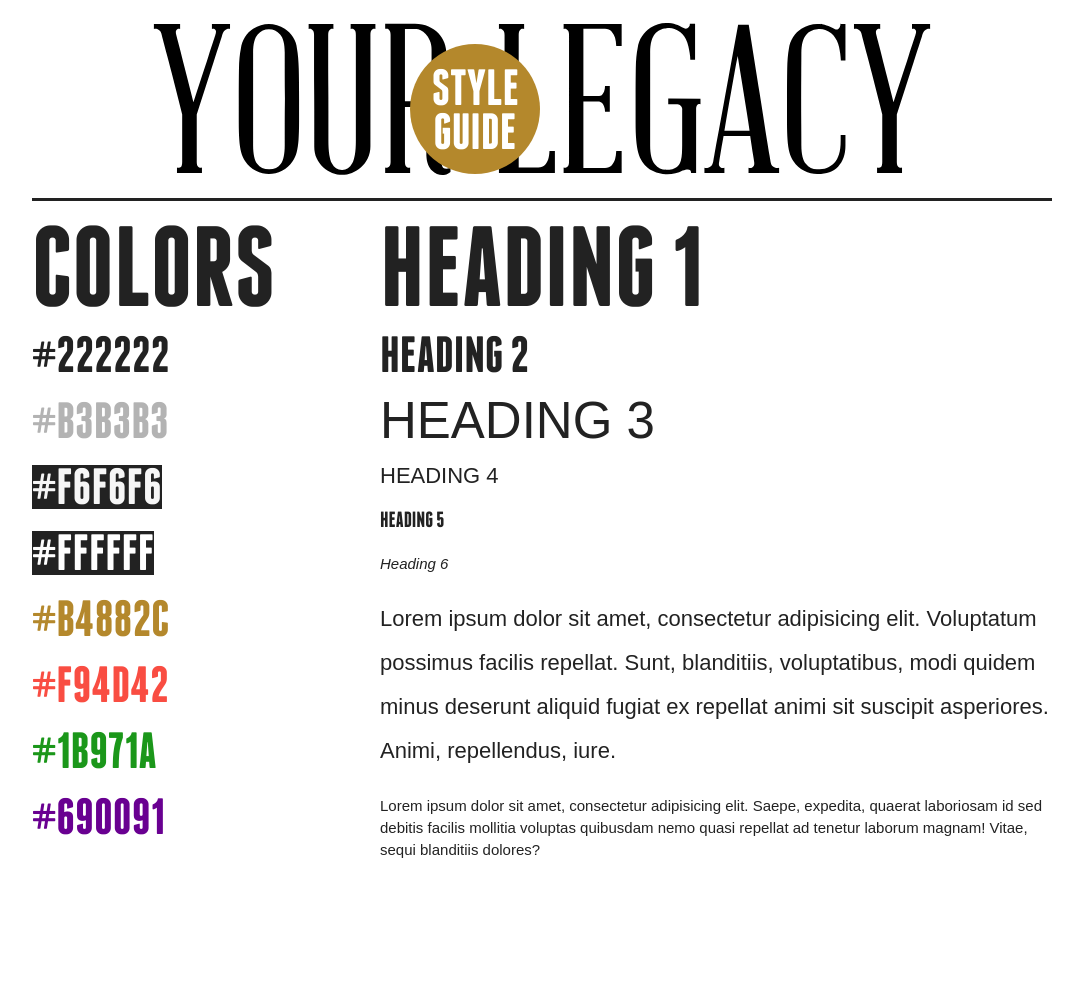
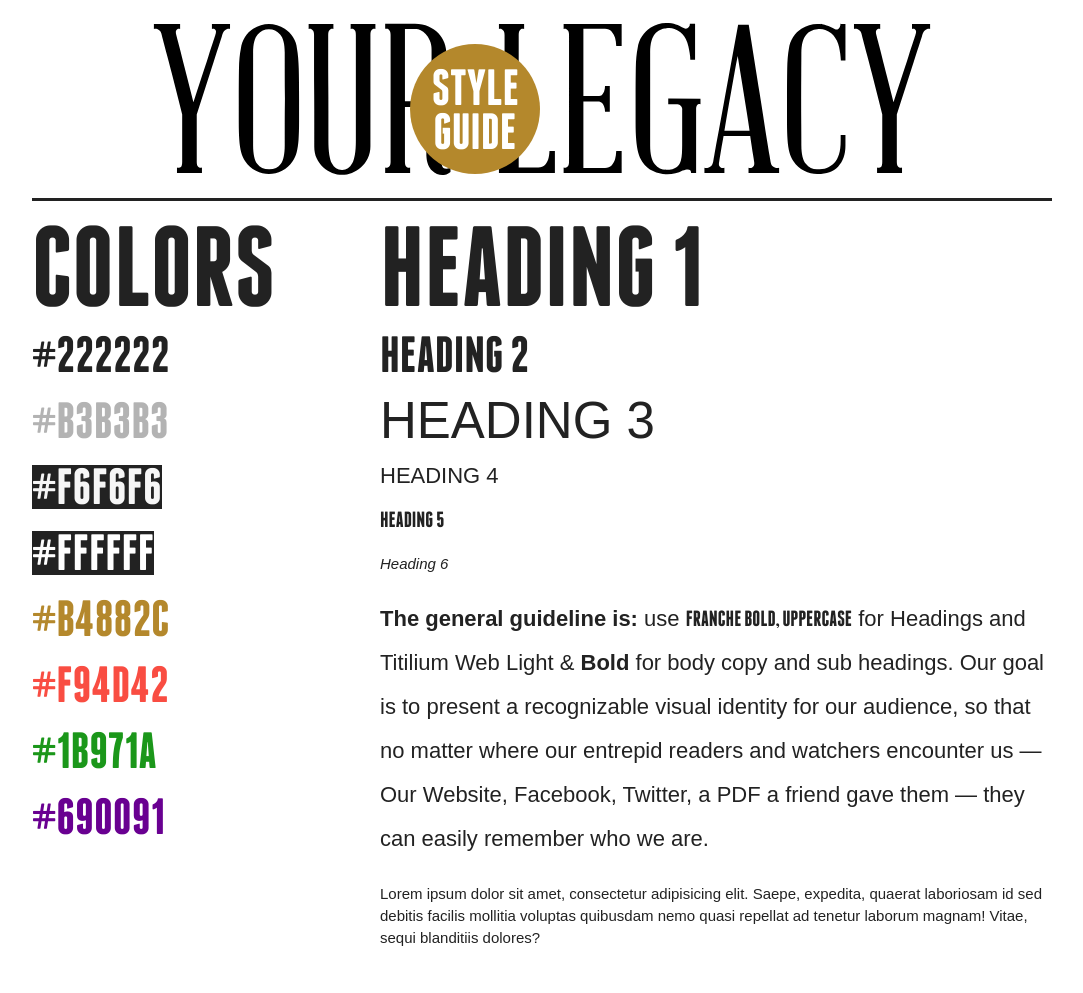
Before and after one commit to yourlegacy/yourlegacy, a Jekyll site: the page built from _posts/static/0100-01-01-style-guide.html, in a window 1280 px wide. Shown: the whole page, without its empty margins (98-1181 px from the left). Built offline with Jekyll 4.4.1, drawn with Linux system fonts in a browser that asks for light colours; nearby versions of some CDN libraries; comment, search, counter and statistics services are not loaded; before the commit the page ends 905 px from its top, so only the background shows below that.

Commit message:
style guide tweak

```diff
--- a/_posts/static/0100-01-01-style-guide.html
+++ b/_posts/static/0100-01-01-style-guide.html
@@ -29,8 +29,7 @@ title: style guide
 		<h4>Heading 4</h4>
 		<h5>Heading 5</h5>
 		<h6>Heading 6</h6>
-		<p class="intro">Lorem ipsum dolor sit amet, consectetur adipisicing elit. Voluptatum possimus facilis repellat. Sunt, blanditiis, voluptatibus, modi quidem minus deserunt aliquid fugiat ex repellat animi sit suscipit asperiores. Animi, repellendus, iure.
-		</p>
+		<p class="intro"><strong>The general guideline is:</strong> use <span class="h5">Franche Bold, Uppercase</span> for Headings and Titilium Web Light &amp; <strong>Bold</strong> for body copy and sub headings. Our goal is to present a recognizable visual identity for our audience, so that no matter where our entrepid readers and watchers encounter us &mdash; Our Website, Facebook, Twitter, a PDF a friend gave them &mdash; they can easily remember who we are.</p>
 		<p>Lorem ipsum dolor sit amet, consectetur adipisicing elit. Saepe, expedita, quaerat laboriosam id sed debitis facilis mollitia voluptas quibusdam nemo quasi repellat ad tenetur laborum magnam! Vitae, sequi blanditiis dolores?</p>
 	</div>
 </section>
```
